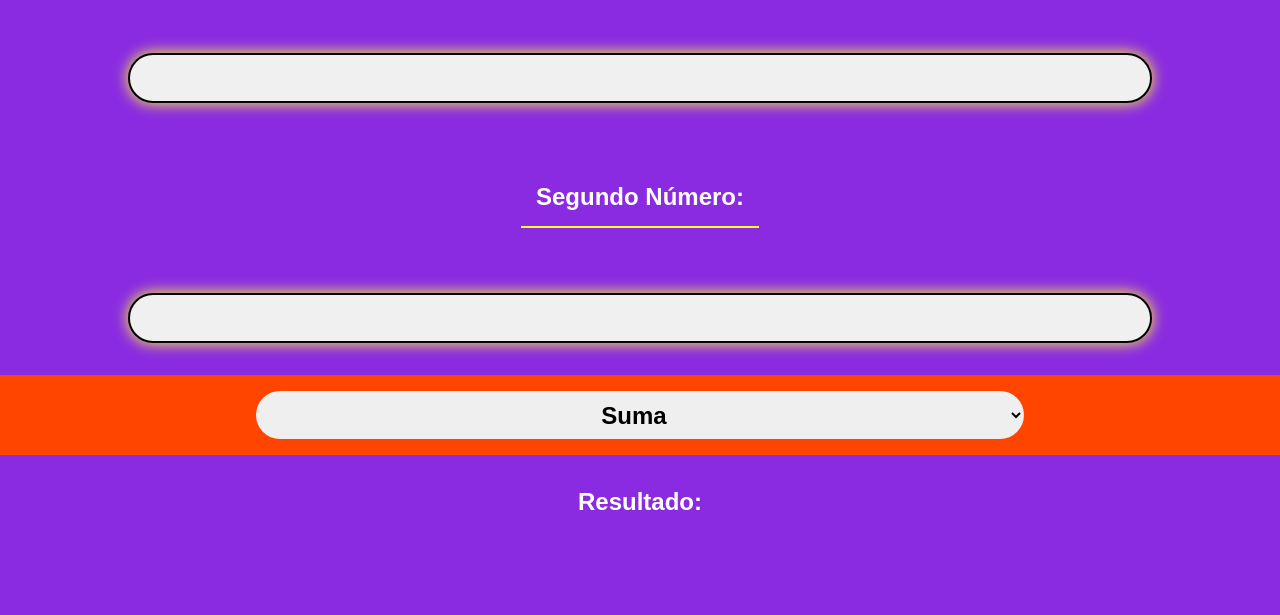
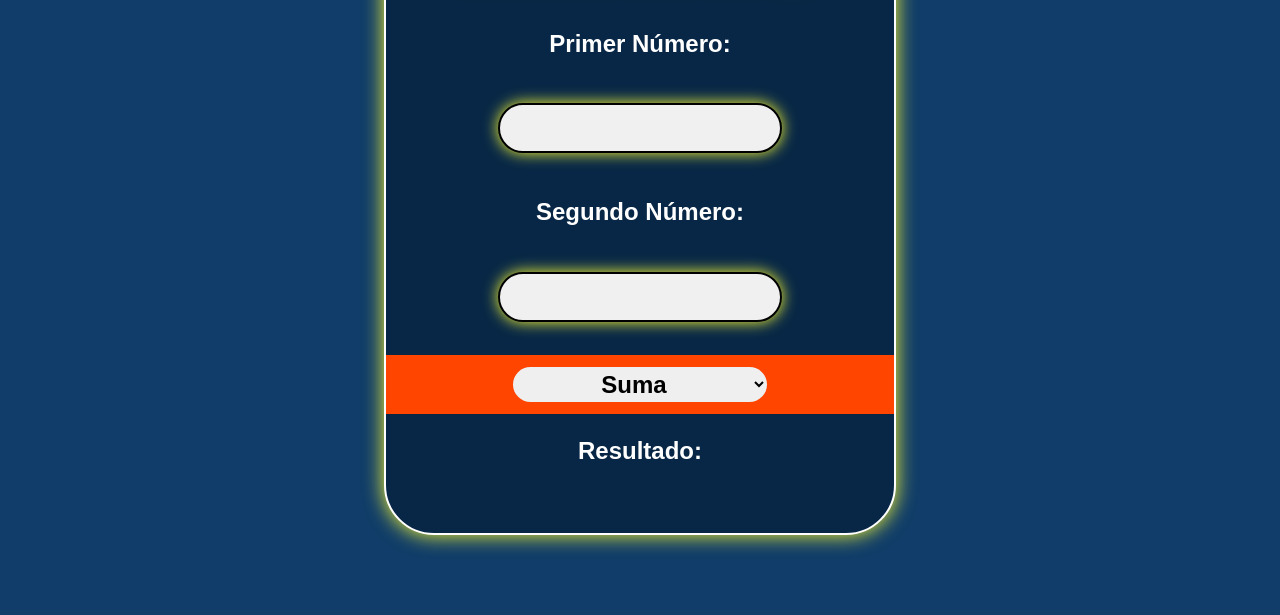
Before and after one commit to ESaulDJLaguna/esdjl-JavascriptCalculator, a website with bundled scripts: page index.html in a window 1280 px wide. Shown: the part 185-800 px from the top of the page. Built offline with nearby package versions, Linux system fonts and the light colour scheme.

Commit message:
Creación responsive PC

```diff
--- a/scss/styles.scss
+++ b/scss/styles.scss
@@ -123,13 +123,59 @@ h1 {
   align-content: center;
   text-align: center;
 }
+// Media Query para tablet
 @media (min-width: $responsiveMobile + 1) and (max-width: $responsiveTablet - 1) {
-  body {
-    background-color: rgb(64, 169, 201);
+}
+// Media Query para PC
+@media (min-width: $responsiveTablet) {
+  main {
+    background-color: #082746;
+    border: 2px solid white;
+    width: 40vw;
+    height: 80vh;
+    margin: {
+      left: 30vw;
+      top: 10vh;
+    }
+    padding: 20px;
+    border-radius: 50px;
+    box-shadow: 0 0 20px rgb(253, 253, 47);
+  }
+  h1 {
+    width: 100%;
+  }
+  .container-global-input {
+    width: 80%;
+    height: 60%;
+    margin-left: 10%;
+    padding: 10px;
+    .container-input {
+      height: 50%;
+      label {
+        padding: 0;
+        border: none;
+      }
+
+      input {
+        width: 80%;
+      }
+    }
+  }
+  .container-operaciones {
+    width: 40vw;
+    height: 10%;
+    left: -22px;
+    border: {
+      left: 2px solid white;
+      right: 2px solid white;
+    }
+    position: relative;
+    margin-right: 20px;
+    select {
+      width: 50%;
+    }
+  }
+  .resultado {
+    height: 20%;
   }
 }
-@media (min-width: $responsiveTablet) {
-  body {
-    background-color: blueviolet;
-  }
-}
```
